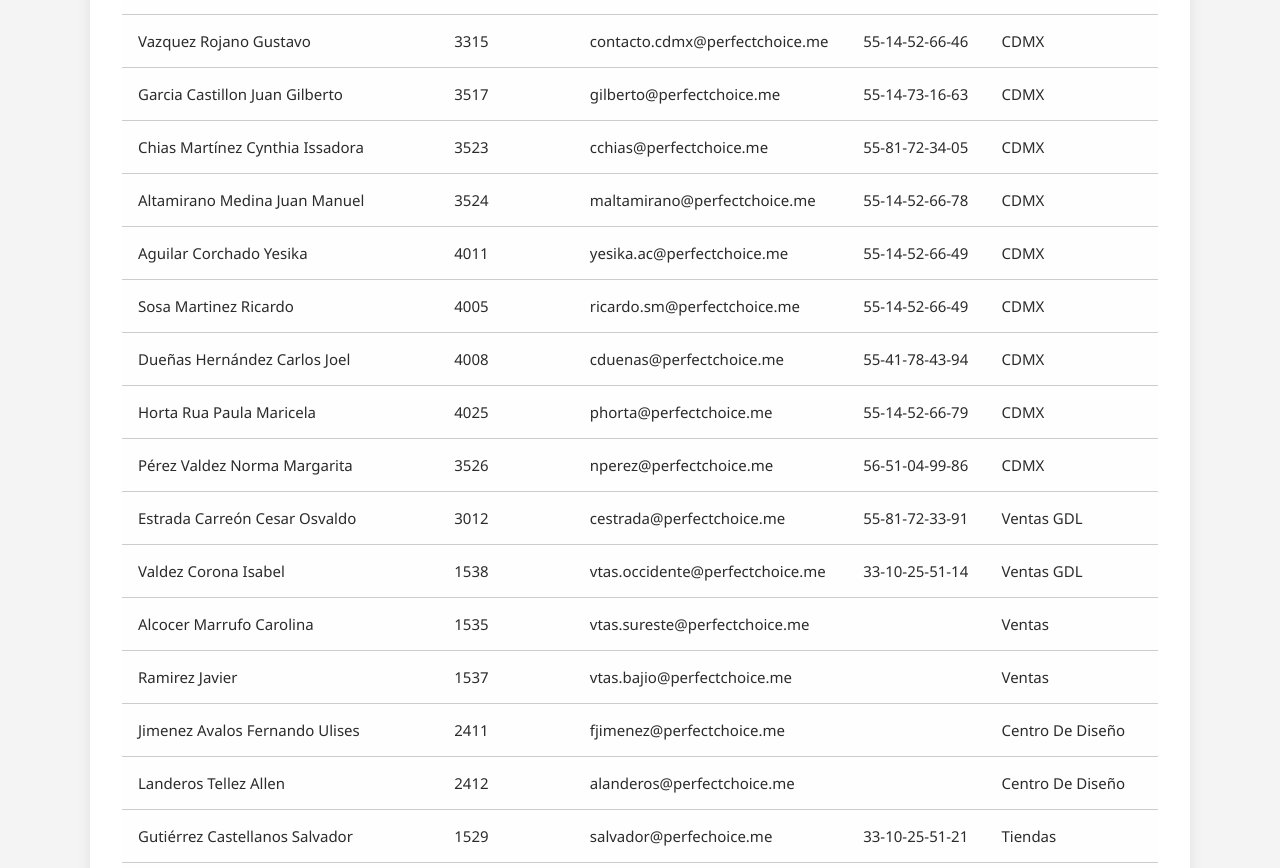
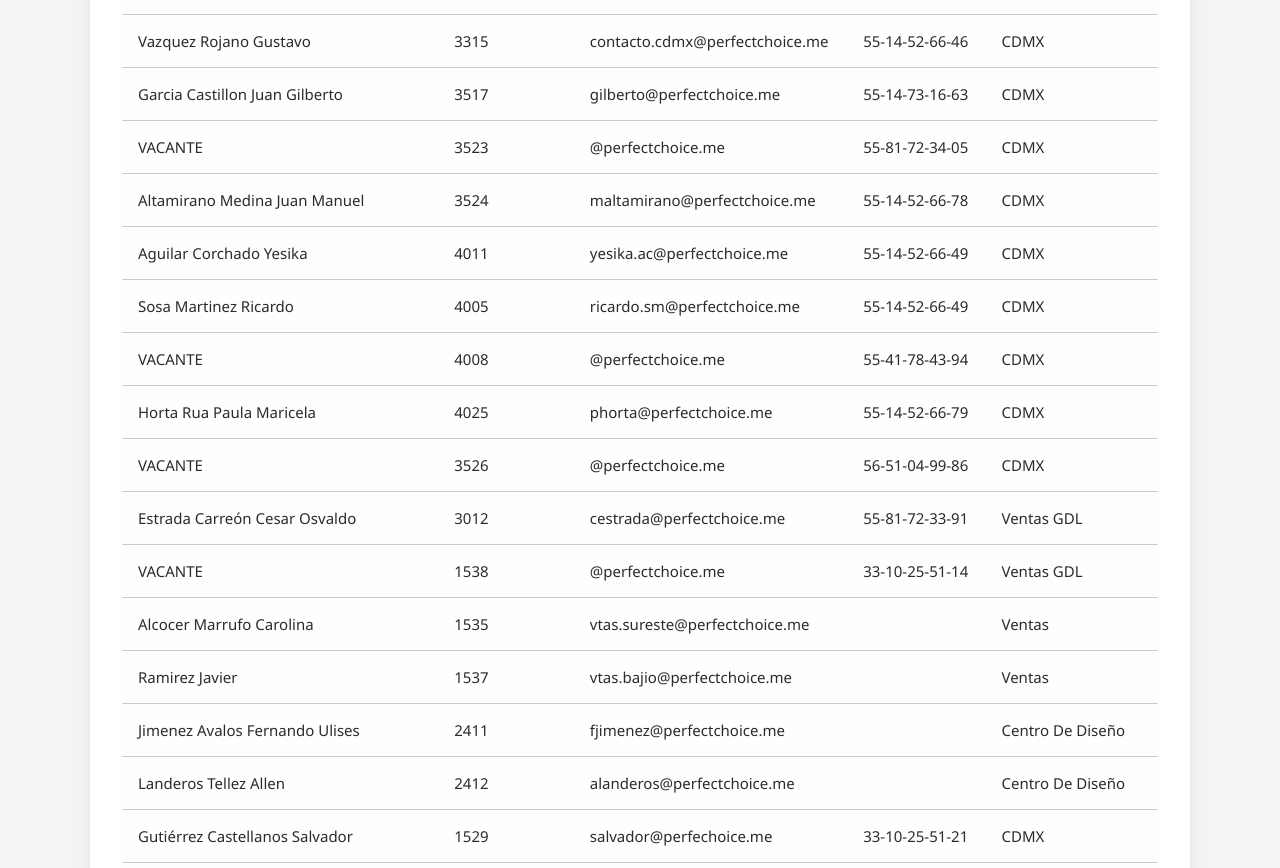
Before and after one commit to DLV19/Extensiones-PerfectChoice-2025, a React (Vite) app: page / in a window 1280 px wide. Shown: the part 2700-3568 px from the top of the page. Built offline with nearby package versions, Linux system fonts and the light colour scheme.

Commit message:
se actualiza lista de contactos

```diff
--- a/public/contactos.json
+++ b/public/contactos.json
@@ -79,9 +79,9 @@
       "departamento": "Ingeniería y calidad"
     },
     {
-      "nombre": "Aguayo Ortiz Erick Fernando",
+      "nombre": "VACANTE",
       "extension": "1814",
-      "correo": "eaguayo@perfectchoice.me",
+      "correo": "@perfectchoice.me",
       "celular": "",
       "departamento": "Ingeniería y calidad"
     },
@@ -310,9 +310,9 @@
       "departamento": "CDMX"
     },
     {
-      "nombre": "Chias Martínez Cynthia Issadora",
+      "nombre": "VACANTE",
       "extension": "3523",
-      "correo": "cchias@perfectchoice.me",
+      "correo": "@perfectchoice.me",
       "celular": "55-81-72-34-05",
       "departamento": "CDMX"
     },
@@ -339,9 +339,9 @@
       "departamento": "CDMX"
     },
     {
-      "nombre": "Dueñas Hernández Carlos Joel",
+      "nombre": "VACANTE",
       "extension": "4008",
-      "correo": "cduenas@perfectchoice.me",
+      "correo": "@perfectchoice.me",
       "celular": "55-41-78-43-94",
       "departamento": "CDMX"
     },
@@ -353,9 +353,9 @@
       "departamento": "CDMX"
     },
     {
-      "nombre": "Pérez Valdez Norma Margarita",
+      "nombre": "VACANTE",
       "extension": "3526",
-      "correo": "nperez@perfectchoice.me",
+      "correo": "@perfectchoice.me",
       "celular": "56-51-04-99-86",
       "departamento": "CDMX"
     },
@@ -367,9 +367,9 @@
       "departamento": "Ventas GDL"
     },
     {
-      "nombre": "Valdez Corona Isabel",
+      "nombre": "VACANTE",
       "extension": "1538",
-      "correo": "vtas.occidente@perfectchoice.me",
+      "correo": "@perfectchoice.me",
       "celular": "33-10-25-51-14",
       "departamento": "Ventas GDL"
     },
@@ -406,16 +406,8 @@
       "extension": "1529",
       "correo": "salvador@perfechoice.me",
       "celular": "33-10-25-51-21",
-      "departamento": "Tiendas"
+      "departamento": "CDMX"
     },
-    {
-      "nombre": "Tienda Plaza Del Sol",
-      "extension": "1531",
-      "correo": "t.plazadelsol@perfectchoice.me",
-      "celular": "33-31-21-55-56",
-      "departamento": "Tiendas"
-    },
-
     {
       "nombre": "Soporte Y calidad",
       "extension": "5500",
--- a/src/componentes/filtrodepartamento.jsx
+++ b/src/componentes/filtrodepartamento.jsx
@@ -19,7 +19,6 @@
   "Ventas",
   "Ventas GDL",
   "Centro De Diseño",
-  "Tiendas",
 ];
 
 function FiltroDepartamento({
```
